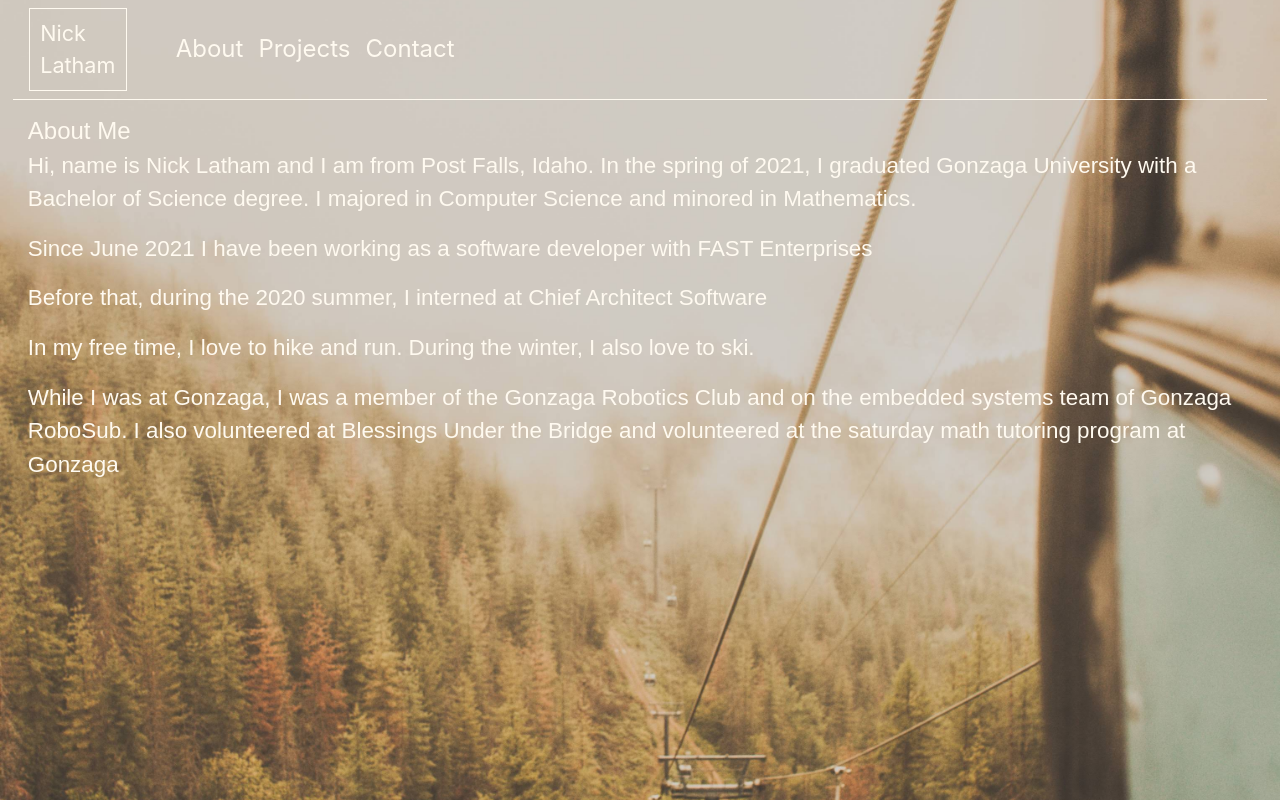
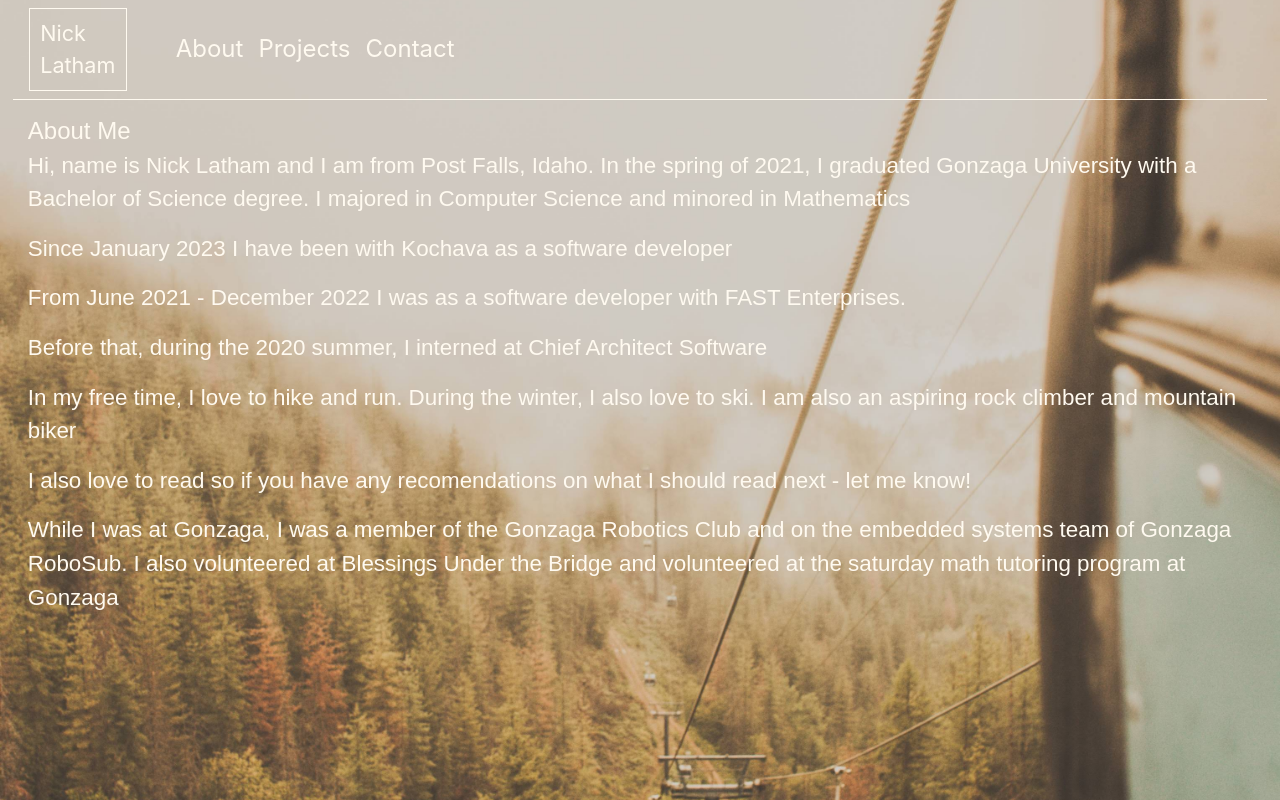
Before and after one commit to nlatham1999/personal-website, a React (Create React App) app: page / in a window 1280 px wide. Built offline with nearby package versions, Linux system fonts and the light colour scheme.

Commit message:
Update About.js

```diff
--- a/src/About.js
+++ b/src/About.js
@@ -9,10 +9,12 @@ const About = () => {
         <div className='content'>
             <h>About Me</h>
             <p>Hi, name is Nick Latham and I am from Post Falls, Idaho. In the spring of 2021, I graduated Gonzaga
-                University with a Bachelor of Science degree. I majored in Computer Science and minored in Mathematics.</p>
-            <p>Since June 2021 I have been working as a software developer with FAST Enterprises</p>
+                University with a Bachelor of Science degree. I majored in Computer Science and minored in Mathematics</p>
+            <p>Since January 2023 I have been with Kochava as a software developer</p>
+            <p>From June 2021 - December 2022 I was as a software developer with FAST Enterprises.</p>
             <p>Before that, during the 2020 summer, I interned at Chief Architect Software</p>
-            <p> In my free time, I love to hike and run. During the winter, I also love to ski.</p>
+            <p>In my free time, I love to hike and run. During the winter, I also love to ski. I am also an aspiring rock climber and mountain biker</p>
+            <p>I also love to read so if you have any recomendations on what I should read next - let me know! </p>
             <p> While I was at Gonzaga, I was a member of the Gonzaga Robotics Club and on the embedded systems team of
                 Gonzaga RoboSub. I also volunteered at Blessings Under the Bridge and volunteered at the saturday math
                 tutoring program at Gonzaga
```
